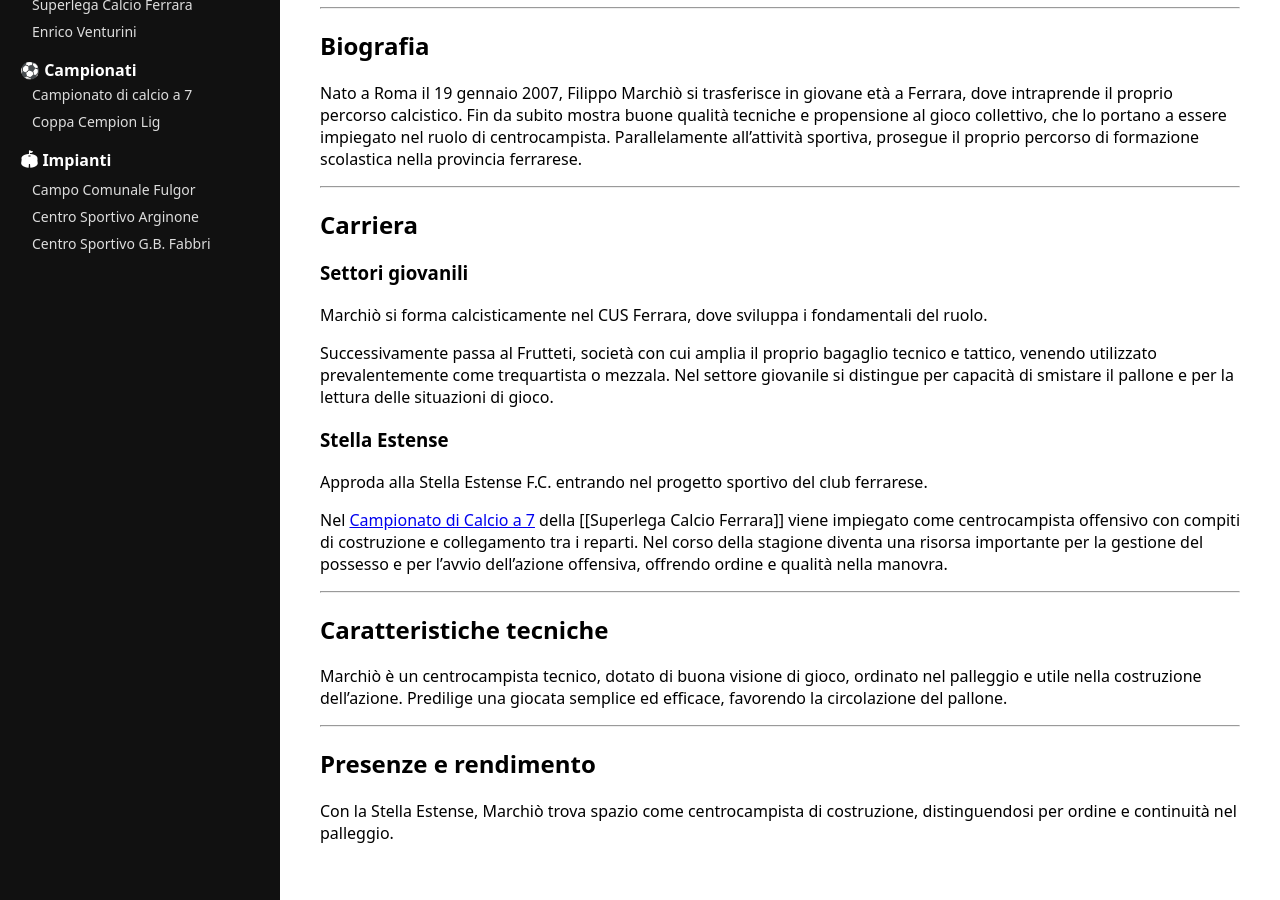
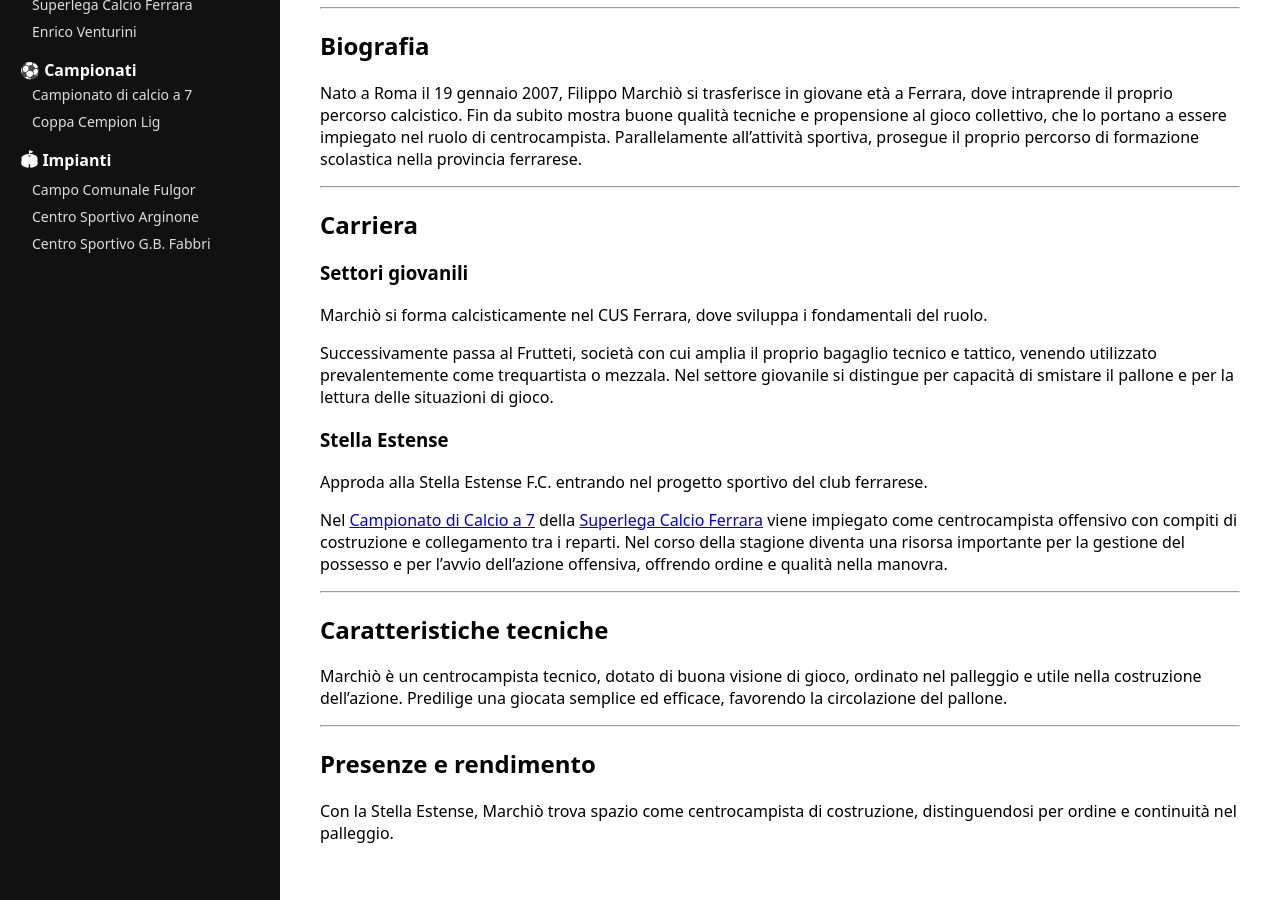
Before and after one commit to tommy-unife/Stella-Estense-Wiki, a Jekyll site: the page built from Filippo-Marchiò.md, in a window 1280 px wide and 900 px high, scrolled down 757 px. Built offline with Jekyll 4.4.1, drawn with Linux system fonts in a browser that asks for light colours; our own code applies the rules of GitHub Pages for plain Markdown files; part of the change alters nothing that is shown.

```diff
--- a/Filippo-Marchiò.md
+++ b/Filippo-Marchiò.md
@@ -44,7 +44,7 @@ Successivamente passa al Frutteti, società con cui amplia il proprio bagaglio t
 
 Approda alla Stella Estense F.C. entrando nel progetto sportivo del club ferrarese.
 
-Nel [Campionato di Calcio a 7](Campionato-Calcio-a-7.md) della [[Superlega Calcio Ferrara]] viene impiegato come centrocampista offensivo con compiti di costruzione e collegamento tra i reparti. Nel corso della stagione diventa una risorsa importante per la gestione del possesso e per l’avvio dell’azione offensiva, offrendo ordine e qualità nella manovra.
+Nel [Campionato di Calcio a 7](Campionato-Calcio-a-7.md) della [Superlega Calcio Ferrara](Superlega-Calcio-Ferrara.md) viene impiegato come centrocampista offensivo con compiti di costruzione e collegamento tra i reparti. Nel corso della stagione diventa una risorsa importante per la gestione del possesso e per l’avvio dell’azione offensiva, offrendo ordine e qualità nella manovra.
 
 ---
 
```
